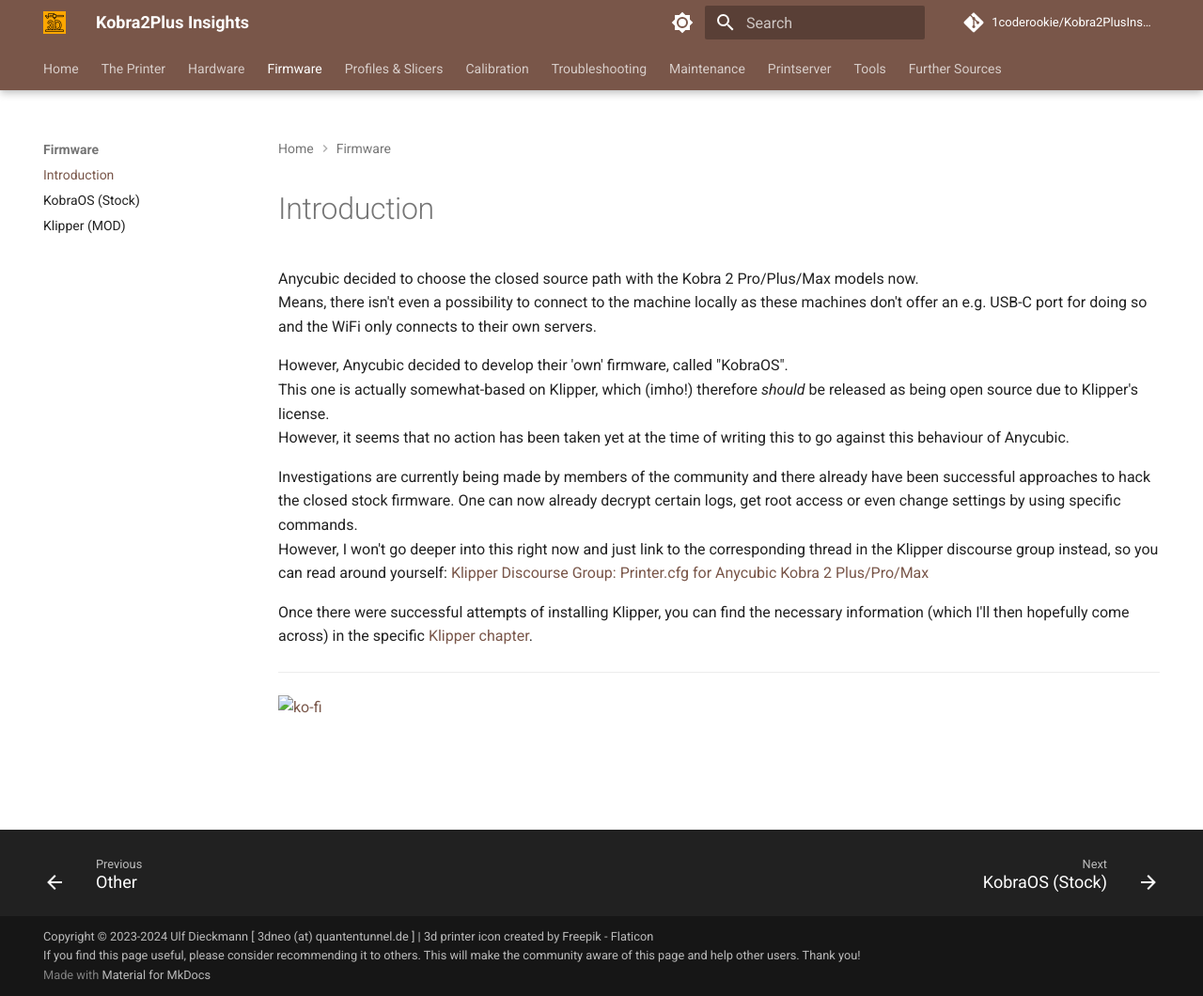
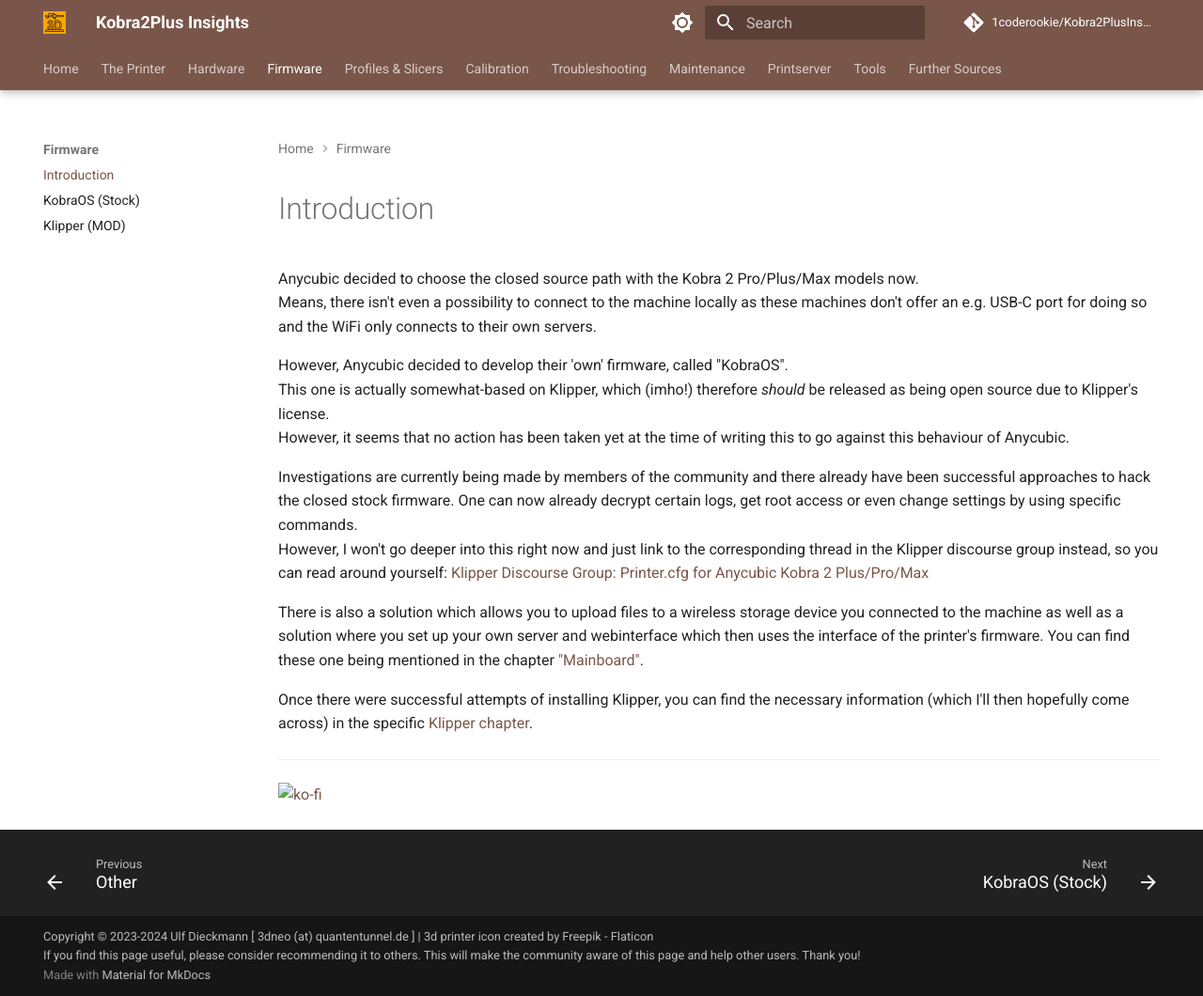
Before and after one commit to 1coderookie/Kobra2PlusInsights, an MkDocs documentation site: the page built from docs/firmware/introduction.md, in a window 1280 px wide and 1060 px high. Shown: the whole window at 94% size. Built offline with MkDocs 1.6.1 and Material for MkDocs 9.7.7, drawn with Linux system fonts in a browser that asks for light colours; comment, search, counter and statistics services are not loaded.

Commit message:
Update introduction.md

```diff
--- a/docs/firmware/introduction.md
+++ b/docs/firmware/introduction.md
@@ -11,6 +11,8 @@ However, it seems that no action has been taken yet at the time of writing this
 Investigations are currently being made by members of the community and there already have been successful approaches to hack the closed stock firmware. One can now already decrypt certain logs, get root access or even change settings by using specific commands.
 However, I won't go deeper into this right now and just link to the corresponding thread in the Klipper discourse group instead, so you can read around yourself: [Klipper Discourse Group: Printer.cfg for Anycubic Kobra 2 Plus/Pro/Max](https://klipper.discourse.group/t/printer-cfg-for-anycubic-kobra-2-plus-pro-max/11658)
 
+There is also a solution which allows you to upload files to a wireless storage device you connected to the machine as well as a solution where you set up your own server and webinterface which then uses the interface of the printer's firmware. You can find these one being mentioned in the chapter ["Mainboard"](../hardware/mainboard.md#connecting-to-the-printer-mainboard).
+
 Once there were successful attempts of installing Klipper, you can find the necessary information (which I'll then hopefully come across) in the specific [Klipper chapter](fw_klipper.md).
 
 
```
